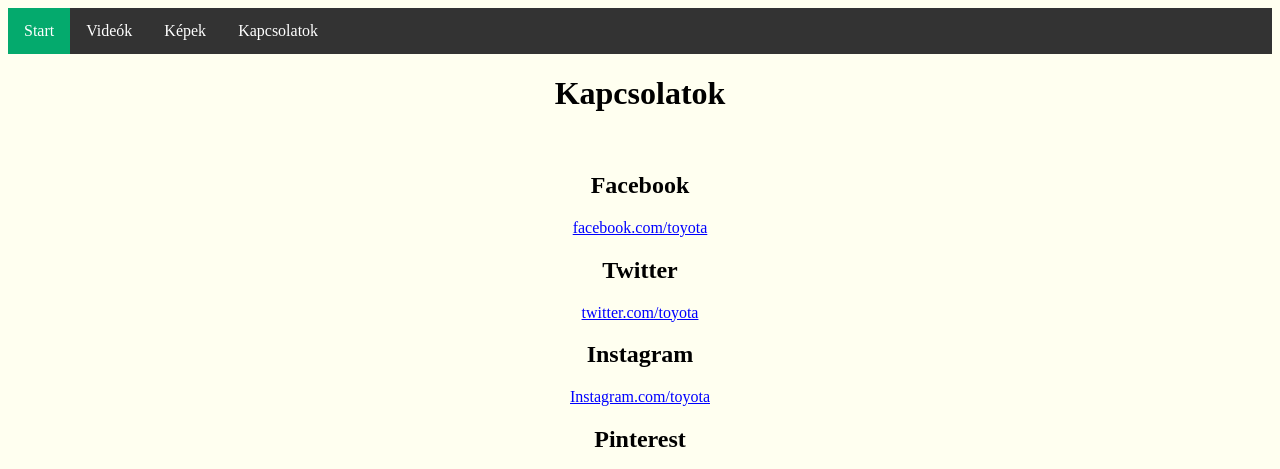
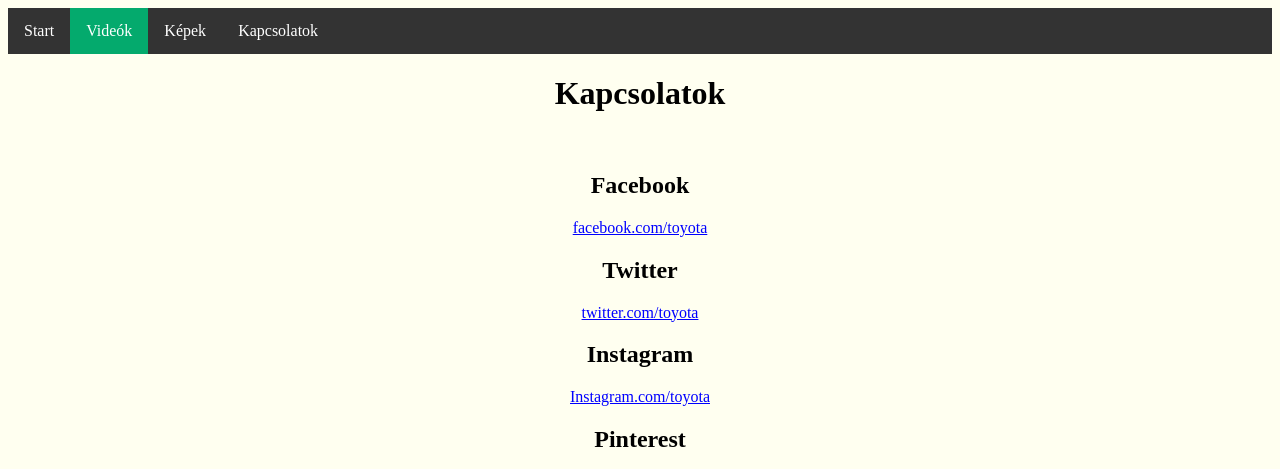
Before and after one commit to HajduBalazs101/palap, a plain HTML site: page kapcsolat.html in a window 1280 px wide. Shown: the top 469 px of the page. Drawn offline with Linux system fonts and the light colour scheme.

Commit message:
Update kapcsolat.html

```diff
--- a/kapcsolat.html
+++ b/kapcsolat.html
@@ -10,8 +10,8 @@
 <body>
     <center>
     <ul>
-        <li><a class="active" href="index.html">Start</a></li>
-        <li><a href="videok.html">Videók</a></li>
+        <li><a href="index.html">Start</a></li>
+        <li><a class="active" href="videok.html">Videók</a></li>
         <li><a href="kepek.html">Képek</a></li>
         <li><a href="kapcsolat.html">Kapcsolatok</a></li>
       </ul>
```
